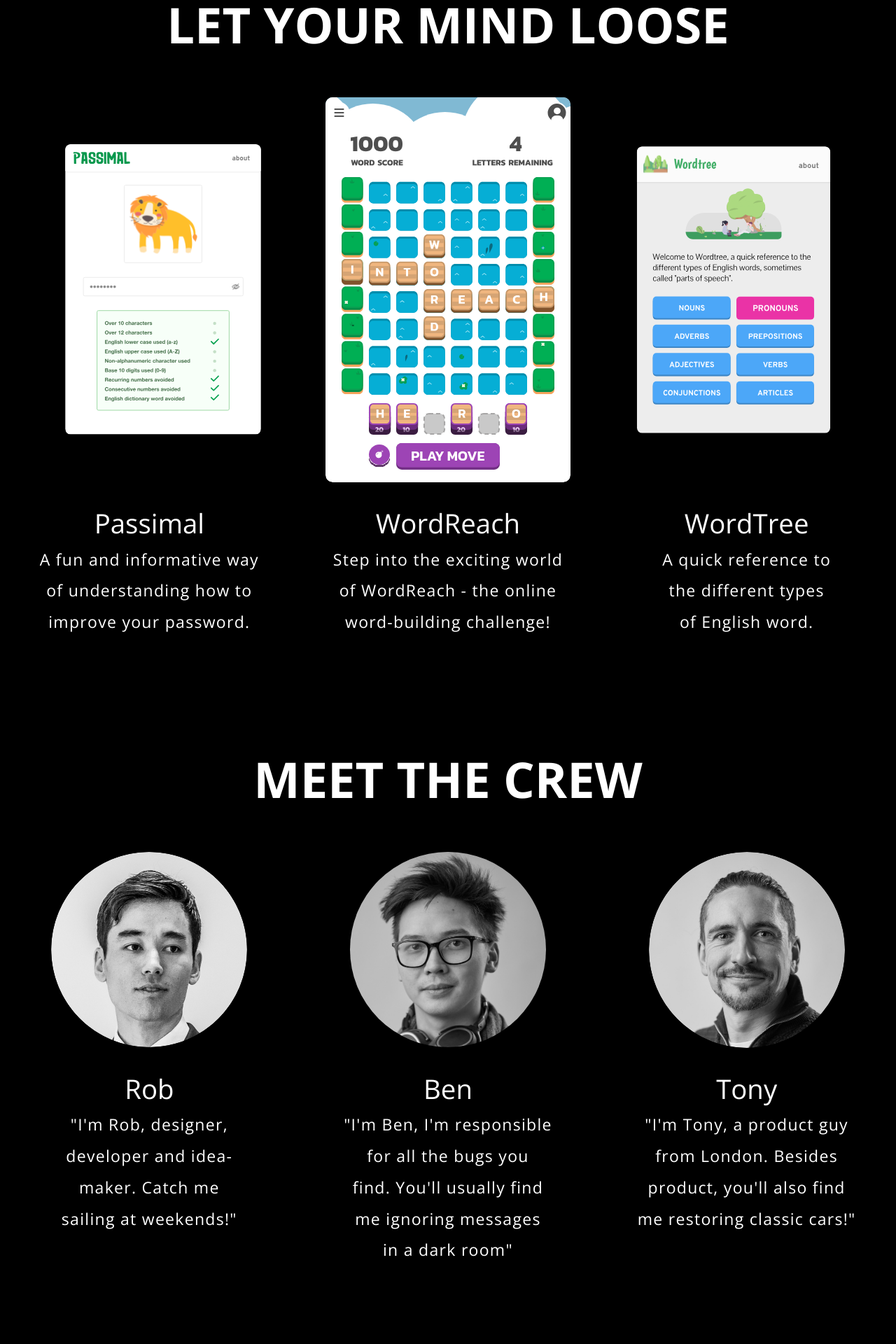
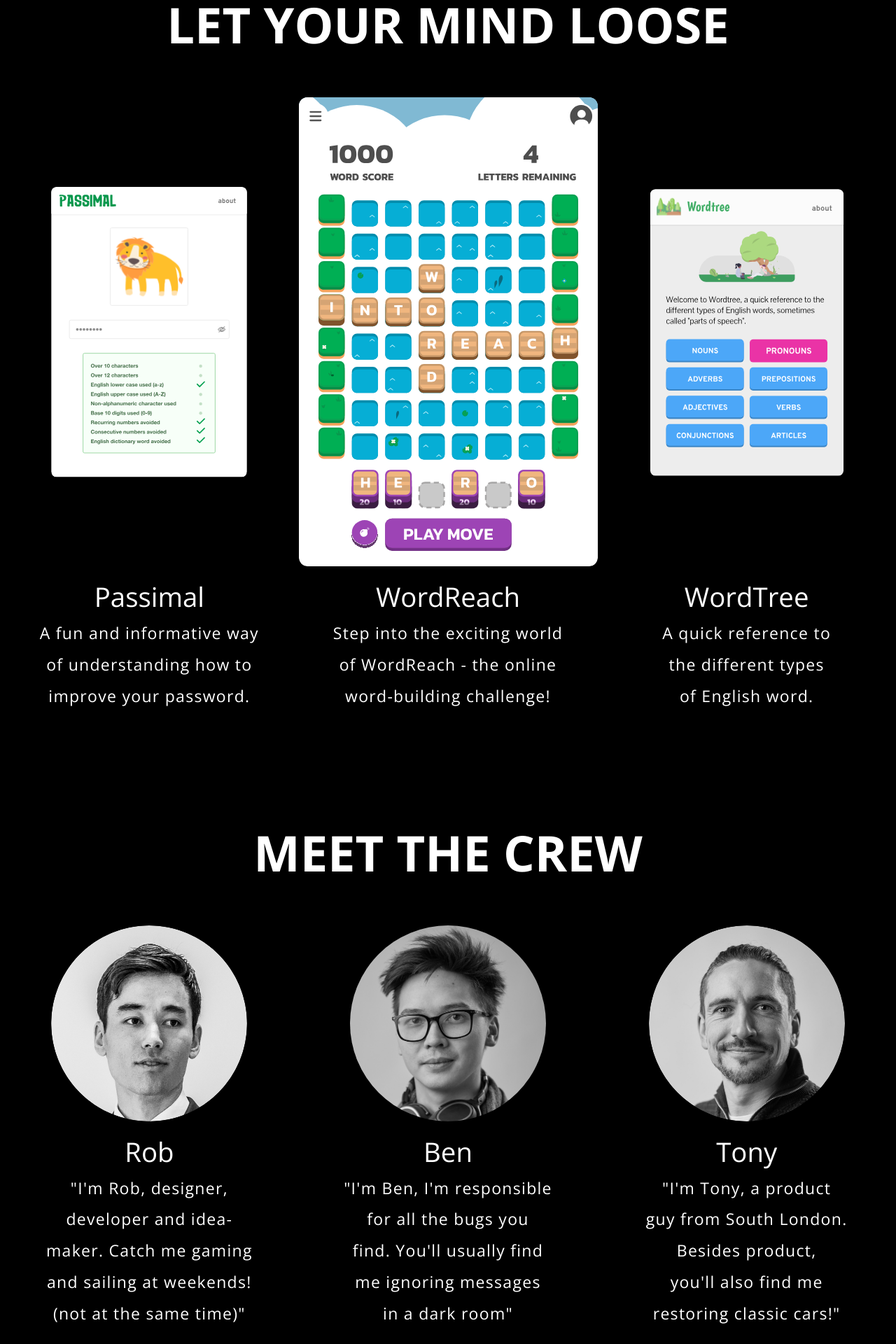
Before and after one commit to solensa/201, a Next.js app: page / in a window 1280 px wide. Shown: the part 1000-2920 px from the top of the page at 70% size. Built offline with nearby package versions, Linux system fonts and the light colour scheme.

Commit message:
mobile friendly

```diff
--- a/src/app/globals.css
+++ b/src/app/globals.css
@@ -78,6 +78,8 @@ h2 {
 .wordreach-tile {
   display: block;
   margin: 0 auto;
+  margin-top: calc((52.381vw - 415px) / 2);
+  margin-bottom: calc((52.381vw - 415px) / 2);
   width: 280px;
   height: 415px;
 }
@@ -87,6 +89,8 @@ h2 {
 .wordreach-tile3 {
   display: block;
   margin: 0 auto;
+  margin-top: calc((52.381vw - 415px) / 2);
+  margin-bottom: calc((52.381vw - 415px) / 2);
   width: 280px;
   height: 415px;
 }
@@ -96,6 +100,10 @@ h2 {
   align-items: center;
   flex-wrap: wrap;
   isolation: isolate;
+}
+.product-col {
+  display: flex;
+  flex-direction: column;
 }
 .products-title {
   margin: 50px 0 50px 0;
@@ -108,6 +116,7 @@ h2 {
   margin: 30px 0 0 0;
 }
 .product-text {
+  color: white;
   width: calc(100vw / 3);
   text-align: center;
   display: flex;
@@ -115,7 +124,9 @@ h2 {
   align-items: center;
 }
 .product-title {
+  color: white;
   font-size: 3vw;
+  margin-top: 15px;
 }
 .product-desc {
   width: 26vw;
@@ -124,14 +135,28 @@ h2 {
   letter-spacing: 0.1vw;
   text-wrap: balance;
 }
-
+.profile-text {
+  color: white;
+  width: calc(100vw / 3);
+  text-align: center;
+  display: flex;
+  flex-direction: column;
+  align-items: center;
+}
 .profile-tile {
   display: block;
   margin: 0 auto;
   width: 280px;
-  height: auto;
+  height: 280px;
   border-radius: 50%;
   filter: grayscale();
+}
+.profile-desc {
+  width: 26vw;
+  font-size: 1.8vw;
+  line-height: 3.5vw;
+  letter-spacing: 0.1vw;
+  text-wrap: balance;
 }
 .profiles-container {
   display: flex;
@@ -172,4 +197,53 @@ h2 {
     top: 30vh;
     left: 0;
   }
+  .wordreach-tile {
+    margin: 0 auto;
+  }
+  .wordreach-tile2 {
+    margin: 0 auto;
+    width: 280px;
+  }
+  .wordreach-tile3 {
+    margin: 0 auto;
+  }
+  .product-col {
+    align-items: center;
+  }
+  .product-title {
+    margin-top: 7px;
+    font-size: 6vw;
+    font-weight: 700;
+  }
+  .product-desc {
+    margin-bottom: 35px;
+    width: 80vw;
+    font-size: 4vw;
+    line-height: 6.5vw;
+    letter-spacing: 0.1vw;
+  }
+  .profile-text {
+    text-align: left;
+    width: calc(100vw - 150px);
+    flex-direction: column;
+    align-items: flex-start;
+  }
+  .profile-tile {
+    width: 100px;
+    height: 100px;
+    margin-right: 20px;
+    text-align: left;
+  }
+  .profile-desc {
+    margin-bottom: 10px;
+    width: 55vw;
+    font-size: 4vw;
+    line-height: 6.5vw;
+    letter-spacing: 0.1vw;
+  }
+  .profile-col {
+    display: flex;
+    flex-direction: row;
+    align-items: center;
+  }
 }
--- a/src/app/page.tsx
+++ b/src/app/page.tsx
@@ -97,37 +97,42 @@ export default function Home() {
           <img className="mountain-img" src={"/mountainsbg.png"} alt="colomountains background" />
           <div className="products-container">
             <h2 className="products-title">LET YOUR MIND LOOSE</h2>
+            <div className="product-col">
               <img
                 ref={imageRef}
                 className="wordreach-tile"
                 src={"/passimal-screen.svg"}
                 alt="product screen1"
               />
+              <div className="product-text">
+                <span className="product-title product-title-side">Passimal</span>
+                <span className="product-desc">
+                  A fun and informative way of understanding how to improve your password.
+                </span>
+              </div>
+            </div>
+            <div className="product-col">
               <img
                 ref={imageRef2}
                 className="wordreach-tile2"
                 src={"/wordreach-screen.svg"}
                 alt="product screen2"
               />
+              <div className="product-text">
+                <span className="product-title">WordReach</span>
+                <span className="product-desc">
+                  Step into the exciting world of WordReach - the online word-building challenge!
+                </span>
+              </div>
+            </div>
+
+            <div className="product-col">
               <img
                 ref={imageRef3}
                 className="wordreach-tile3"
                 src={"/wordtree-screen.svg"}
                 alt="product screen3"
               />
-            <div className="product-text-wrapper">
-              <div className="product-text">
-                <span className="product-title">Passimal</span>
-                <span className="product-desc">
-                  A fun and informative way of understanding how to improve your password.
-                </span>
-              </div>
-              <div className="product-text">
-                <span className="product-title">WordReach</span>
-                <span className="product-desc">
-                  Step into the exciting world of WordReach - the online word-building challenge!
-                </span>
-              </div>
               <div className="product-text">
                 <span className="product-title">WordTree</span>
                 <span className="product-desc">
@@ -138,29 +143,33 @@ export default function Home() {
           </div>
           <div className="profiles-container">
             <h2 className="products-title">MEET THE CREW</h2>
+            <div className="profile-col">
               <img className="profile-tile" src={"/rob-portrait.png"} alt="product screen1" />
-            <img className="profile-tile" src={"/ben-portrait.jpeg"} alt="product screen2" />
-            <img className="profile-tile" src={"/tony-portrait.png"} alt="product screen3" />
-            <div className="product-text-wrapper">
-              <div className="product-text">
+              <div className="profile-text">
                 <span className="product-title">Rob</span>
-                <span className="product-desc">
-                  &quot;I&#39;m Rob, designer, developer and idea-maker. Catch me sailing at
-                  weekends!&quot;
+                <span className="profile-desc">
+                  &quot;I&#39;m Rob, designer, developer and idea-maker. Catch me gaming and sailing
+                  at weekends! (not at the same time)&quot;
                 </span>
               </div>
-              <div className="product-text">
+            </div>
+            <div className="profile-col">
+              <img className="profile-tile" src={"/ben-portrait.jpeg"} alt="product screen2" />
+              <div className="profile-text">
                 <span className="product-title">Ben</span>
-                <span className="product-desc">
+                <span className="profile-desc">
                   &quot;I&#39;m Ben, I&#39;m responsible for all the bugs you find. You&#39;ll
                   usually find me ignoring messages in a dark room&quot;
                 </span>
               </div>
-              <div className="product-text">
+            </div>
+            <div className="profile-col">
+              <img className="profile-tile" src={"/tony-portrait.png"} alt="product screen3" />
+              <div className="profile-text">
                 <span className="product-title">Tony</span>
-                <span className="product-desc">
-                  &quot;I&#39;m Tony, a product guy from London. Besides product, you&#39;ll also
-                  find me restoring classic cars!&quot;
+                <span className="profile-desc">
+                  &quot;I&#39;m Tony, a product guy from South London. Besides product, you&#39;ll
+                  also find me restoring classic cars!&quot;
                 </span>
               </div>
             </div>
```
Lines whose indentation alone changed are shown as unchanged.
